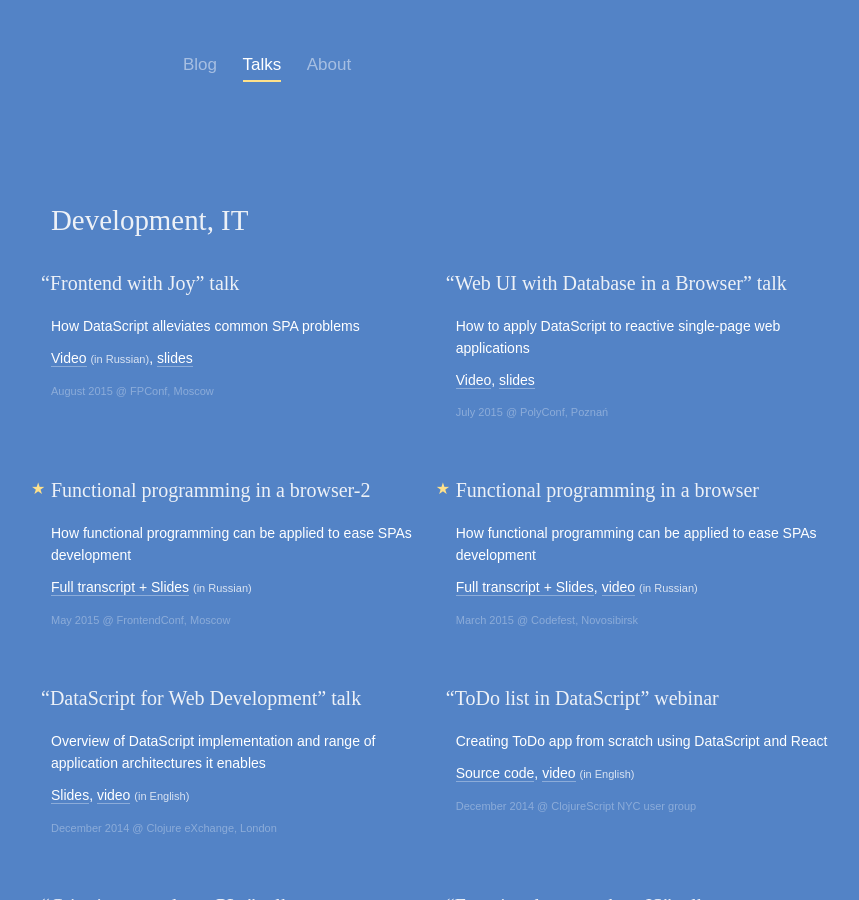
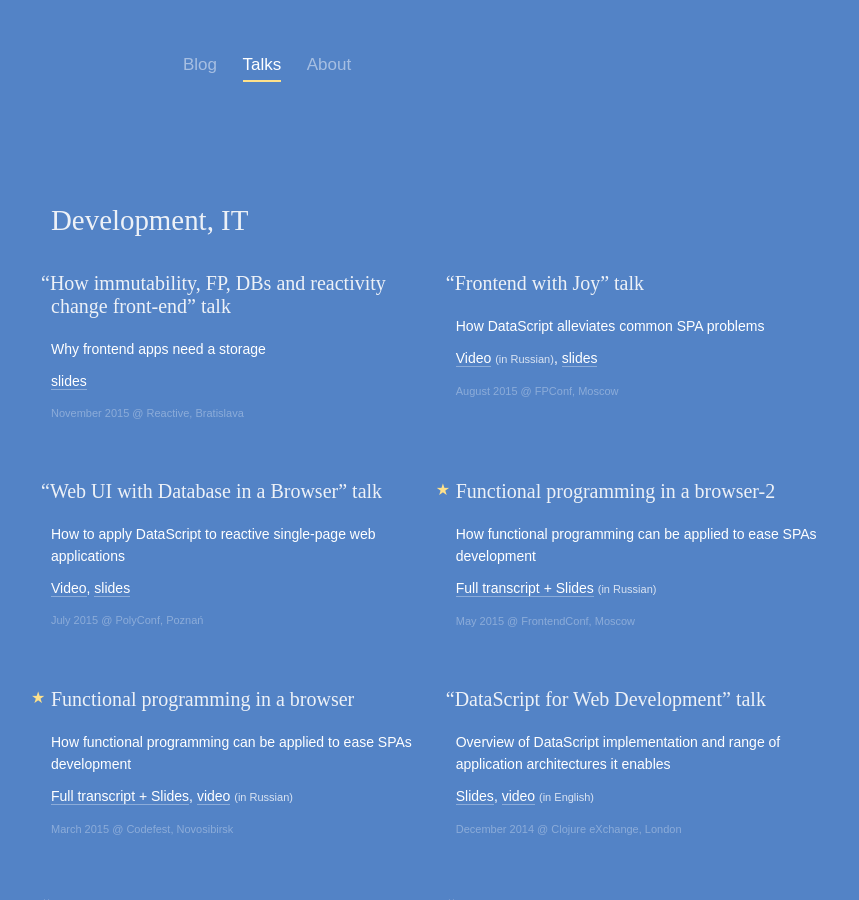
Before and after one commit to tonsky/tonsky.github.io, a Jekyll site: the page built from talks/index.html, in a window 1280 px wide and 900 px high. Shown: the whole window, without its empty margins (186-1045 px from the left). Built offline with Jekyll 4.4.1, drawn with Linux system fonts in a browser that asks for light colours; some web fonts are replaced.

Commit message:
Bratislava talk

```diff
--- a/talks/index.html
+++ b/talks/index.html
@@ -10,6 +10,13 @@ class: page_wide
 </ul>
 
 <h1>Development, IT</h1>
+
+<div class=event>
+    <h1><span class=q>“</span>How immutability, FP, DBs and reactivity change front-end” talk<span class="lang lang_en"></span></h1>
+    <p>Why frontend apps need a storage
+    <p class=links><a href="https://dl.dropboxusercontent.com/u/561580/conferences/2015.11%20reactive.pdf">slides</a>
+    <p class=where>November 2015 <span class=at>@</span>&nbsp;Reactive, Bratislava</a>
+</div>
 
 <div class=event>
     <h1><span class=q>“</span>Frontend with Joy” talk<span class="lang lang_en"></span></h1>
```
